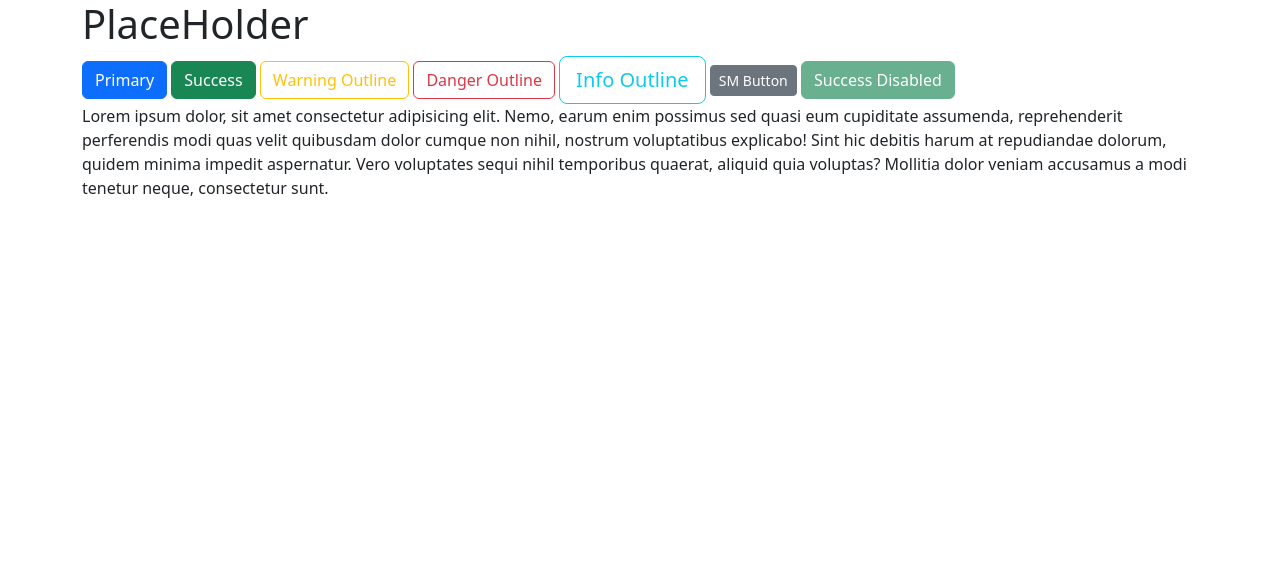
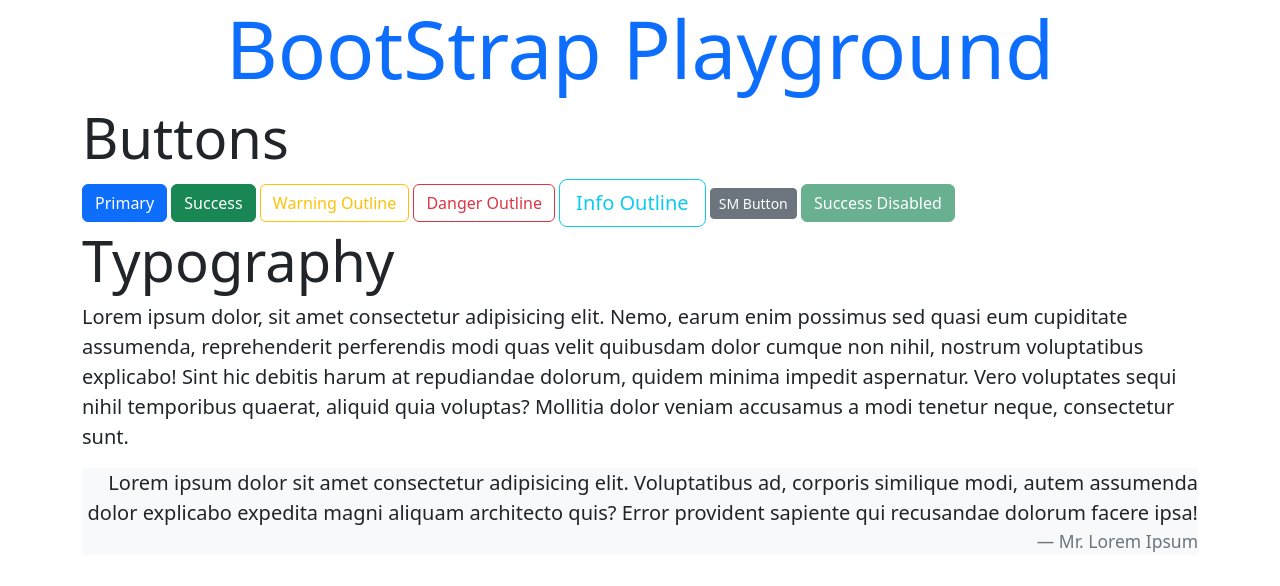
Before and after one commit to yashv521/Web-Dev-Learnings, a plain HTML site: page boot/Basics/index.html in a window 1280 px wide. Drawn offline with nearby package versions, Linux system fonts and the light colour scheme.

Commit message:
Bootstrap Typo & Util

```diff
--- a/boot/Basics/index.html
+++ b/boot/Basics/index.html
@@ -11,7 +11,8 @@
 
 <body>
     <div class="container">
-       <h1>PlaceHolder</h1>
+       <h1 class="display-1 text-center text-primary">BootStrap Playground</h1>
+       <h2 class="display-4">Buttons</h2>
        <button type="button" class="btn btn-primary">Primary</button>
        <button type="button" class="btn btn-success">Success</button>
        <button class="btn btn-outline-warning">Warning Outline</button>
@@ -19,8 +20,13 @@
        <button class="btn btn-outline-info btn-lg">Info Outline</button>
        <button class="btn btn-secondary btn-sm">SM Button</button>
        <button type="button" class="btn btn-success" disabled>Success Disabled</button>
-       <p>Lorem ipsum dolor, sit amet consectetur adipisicing elit. Nemo, earum enim possimus sed quasi eum cupiditate assumenda, reprehenderit perferendis modi quas velit quibusdam dolor cumque non nihil, nostrum voluptatibus explicabo!
+       <h2 class="display-4">Typography</h2>
+       <p class="lead">Lorem ipsum dolor, sit amet consectetur adipisicing elit. Nemo, earum enim possimus sed quasi eum cupiditate assumenda, reprehenderit perferendis modi quas velit quibusdam dolor cumque non nihil, nostrum voluptatibus explicabo!
        Sint hic debitis harum at repudiandae dolorum, quidem minima impedit aspernatur. Vero voluptates sequi nihil temporibus quaerat, aliquid quia voluptas? Mollitia dolor veniam accusamus a modi tenetur neque, consectetur sunt.</p>
+       <blockquote class="blockquote text-end bg-light">
+        <p class="mb-3">Lorem ipsum dolor sit amet consectetur adipisicing elit. Voluptatibus ad, corporis similique modi, autem assumenda dolor explicabo expedita magni aliquam architecto quis? Error provident sapiente qui recusandae dolorum facere ipsa!</p>
+        <footer class="blockquote-footer">Mr. Lorem Ipsum</footer>
+       </blockquote>
     </div>
        <script src="https://cdn.jsdelivr.net/npm/bootstrap@5.3.2/dist/js/bootstrap.bundle.min.js" integrity="sha384-C6RzsynM9kWDrMNeT87bh95OGNyZPhcTNXj1NW7RuBCsyN/o0jlpcV8Qyq46cDfL" crossorigin="anonymous"></script>
        <script src="https://cdn.jsdelivr.net/npm/@popperjs/core@2.11.8/dist/umd/popper.min.js" integrity="sha384-I7E8VVD/ismYTF4hNIPjVp/Zjvgyol6VFvRkX/vR+Vc4jQkC+hVqc2pM8ODewa9r" crossorigin="anonymous"></script>
```
